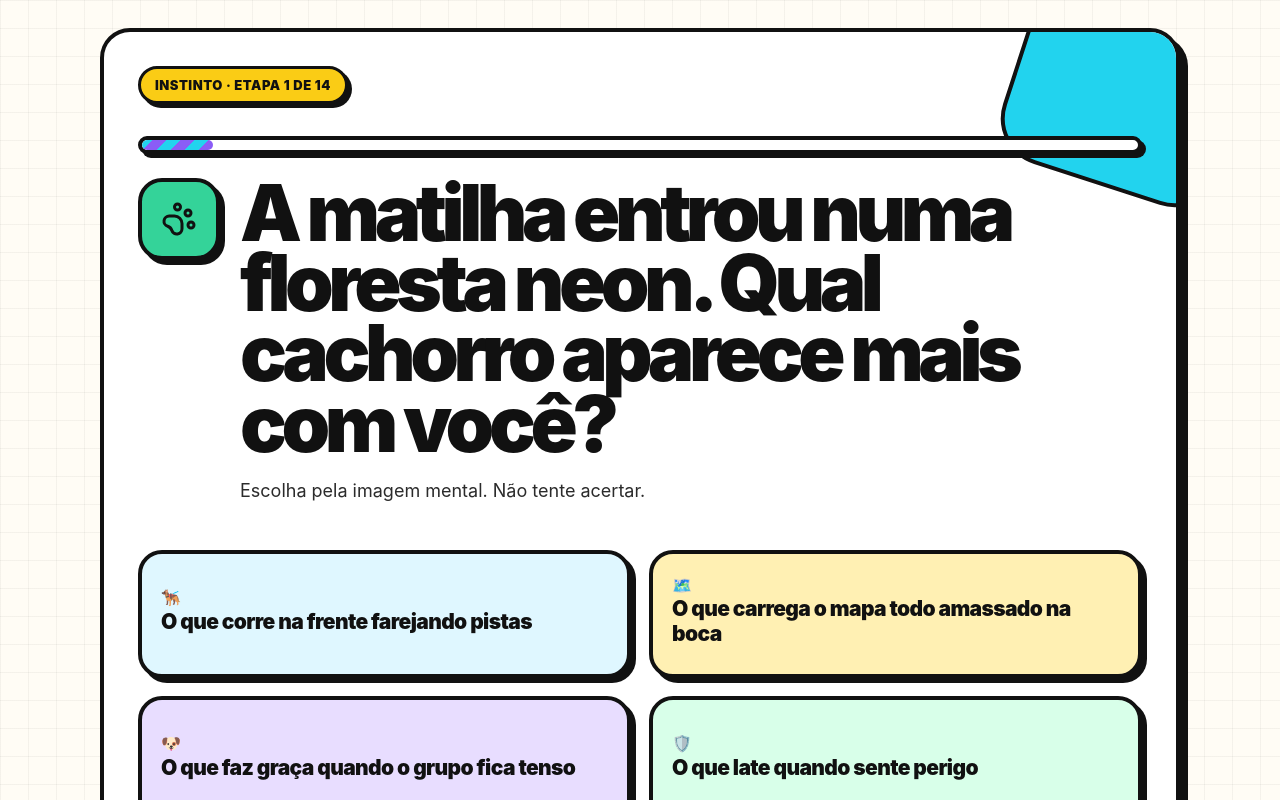
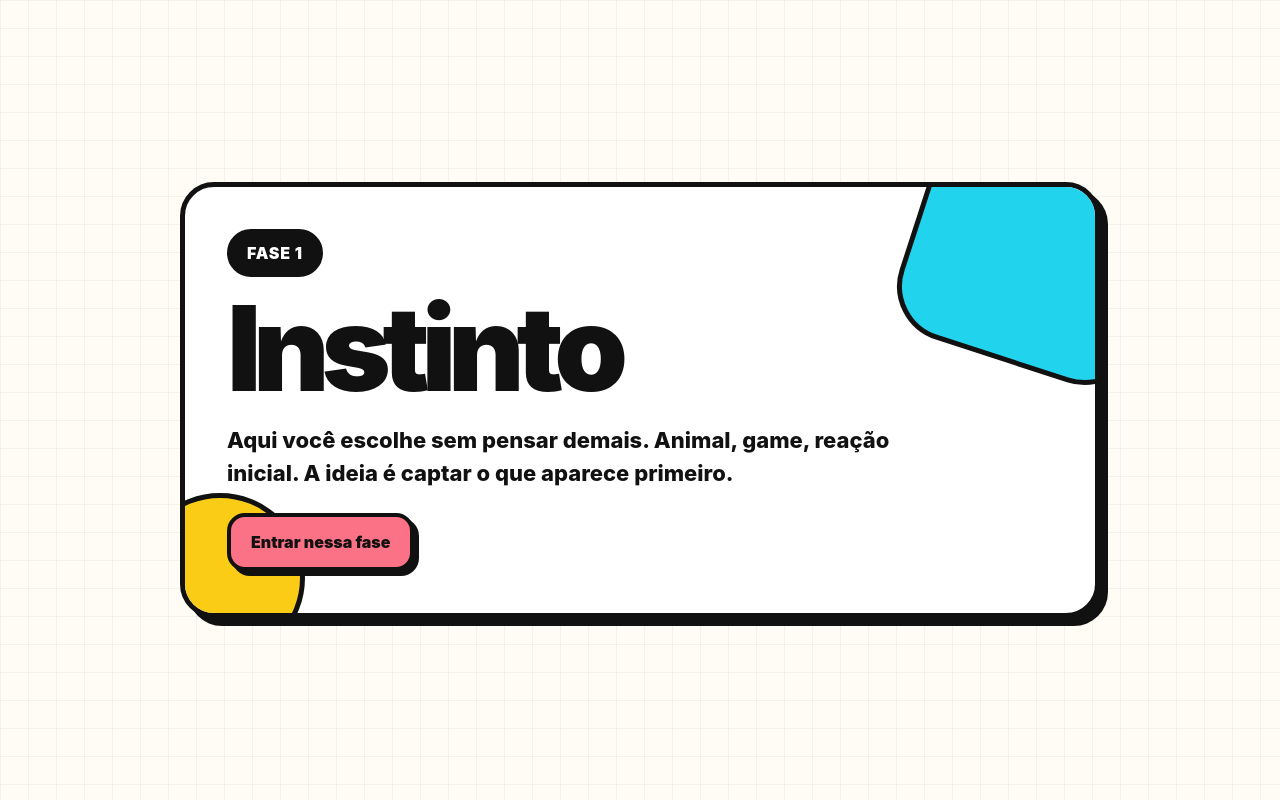
Before and after one commit to Magralha/orbita-mapa-superpoderes-mvp, a React (Vite) app: page / in a window 1280 px wide. Both pictures are taken after a click on the button "Entrar na jornada". Shown: the top 800 px of the page. Built offline with nearby package versions, Linux system fonts and the light colour scheme.

Commit message:
Add chapter flow for Orbita v0.6

```diff
--- /dev/null
+++ b/src/data/chapters.js
@@ -0,0 +1,50 @@
+export const chapters = [
+  {
+    id: 'instinto',
+    title: 'Fase 1',
+    name: 'Instinto',
+    text: 'Aqui você escolhe sem pensar demais. Animal, game, reação inicial. A ideia é captar o que aparece primeiro.',
+    startsAt: 0,
+    color: 'cyan',
+  },
+  {
+    id: 'inventario',
+    title: 'Fase 2',
+    name: 'Inventário',
+    text: 'Agora você monta sua mochila, descarta cartas e mostra quais recursos levaria para uma fase difícil.',
+    startsAt: 2,
+    color: 'yellow',
+  },
+  {
+    id: 'mundo-interno',
+    title: 'Fase 3',
+    name: 'Mundo interno',
+    text: 'Nesta fase, suas escolhas mostram como sua cabeça funciona quando imagina, organiza, cria ou cuida.',
+    startsAt: 5,
+    color: 'purple',
+  },
+  {
+    id: 'time-e-conflito',
+    title: 'Fase 4',
+    name: 'Time e conflito',
+    text: 'Aqui entram grupo, redes sociais, IA, apresentação, pressão e escolhas de convivência.',
+    startsAt: 7,
+    color: 'green',
+  },
+  {
+    id: 'missao-final',
+    title: 'Fase 5',
+    name: 'Missão final',
+    text: 'A última parte conecta seus superpoderes com impacto: o que você gostaria de transformar ao seu redor.',
+    startsAt: 12,
+    color: 'pink',
+  },
+];
+
+export function chapterForStep(step) {
+  return [...chapters].reverse().find((chapter) => step >= chapter.startsAt) || chapters[0];
+}
+
+export function isChapterStart(step) {
+  return chapters.some((chapter) => chapter.startsAt === step);
+}
--- a/src/main.jsx
+++ b/src/main.jsx
@@ -1,4 +1,5 @@
 import React, { useEffect, useMemo, useState } from 'react';
+import { chapterForStep, isChapterStart } from './data/chapters';
 import { createRoot } from 'react-dom/client';
 import { Sparkles, RotateCcw, Compass, AlertTriangle, Timer, Layers } from 'lucide-react';
 import { experiences as baseExperiences } from './data/experiences';
@@ -364,7 +365,20 @@ function EnergyMeter({ experience, onComplete }) {
     </>
   );
 }
-
+function ChapterScreen({ chapter, onContinue }) {
+  return (
+    <main className="page">
+      <section className={`chapterScreen chapter-${chapter.color}`}>
+        <div className="chapterNumber">{chapter.title}</div>
+        <h1>{chapter.name}</h1>
+        <p>{chapter.text}</p>
+        <button className="primary" onClick={onContinue}>
+          Entrar nessa fase
+        </button>
+      </section>
+    </main>
+  );
+}
 function ExperienceScreen({ experience, step, total, onComplete }) {
   const ExperienceIcon = experience.icon;
   const progress = ((step + 1) / total) * 100;
@@ -624,27 +638,46 @@ function App() {
   const [started, setStarted] = useState(false);
   const [step, setStep] = useState(0);
   const [entries, setEntries] = useState([]);
+  const [showChapter, setShowChapter] = useState(true);
 
   const finished = step >= experiences.length;
+  const currentChapter = chapterForStep(step);
 
   function complete(entry) {
+    const nextStep = step + 1;
     setEntries((prev) => [...prev, entry]);
-    setStep((prev) => prev + 1);
+    setStep(nextStep);
+    setShowChapter(isChapterStart(nextStep));
   }
 
   function reset() {
     setStarted(false);
     setStep(0);
     setEntries([]);
+    setShowChapter(true);
+  }
+
+  function startJourney() {
+    setStarted(true);
+    setShowChapter(true);
   }
 
   useEffect(() => {
     window.scrollTo(0, 0);
-  }, [step, started]);
+  }, [step, started, showChapter]);
 
-  if (!started) return <StartScreen onStart={() => setStarted(true)} />;
+  if (!started) return <StartScreen onStart={startJourney} />;
 
   if (finished) return <ResultDashboard entries={entries} onReset={reset} />;
+
+  if (showChapter) {
+    return (
+      <ChapterScreen
+        chapter={currentChapter}
+        onContinue={() => setShowChapter(false)}
+      />
+    );
+  }
 
   return (
     <ExperienceScreen
--- a/src/styles.css
+++ b/src/styles.css
@@ -714,3 +714,105 @@ p {
   cursor: not-allowed;
   transform: none;
 }
+
+/* v0.6 chapter screens */
+
+.chapterScreen {
+  width: min(920px, 100%);
+  border: 5px solid var(--ink);
+  border-radius: 34px;
+  background: var(--white);
+  box-shadow: var(--shadow);
+  padding: 42px;
+  position: relative;
+  overflow: hidden;
+}
+
+.chapterScreen::before {
+  content: "";
+  position: absolute;
+  width: 240px;
+  height: 240px;
+  right: -70px;
+  top: -70px;
+  border: 5px solid var(--ink);
+  border-radius: 56px;
+  transform: rotate(18deg);
+  background: var(--cyan);
+}
+
+.chapterScreen::after {
+  content: "";
+  position: absolute;
+  width: 160px;
+  height: 160px;
+  left: -50px;
+  bottom: -50px;
+  border: 5px solid var(--ink);
+  border-radius: 999px;
+  background: var(--yellow);
+}
+
+.chapterScreen > * {
+  position: relative;
+  z-index: 1;
+}
+
+.chapterNumber {
+  display: inline-flex;
+  border: 4px solid var(--ink);
+  background: var(--ink);
+  color: var(--white);
+  border-radius: 999px;
+  padding: 10px 16px;
+  font-weight: 950;
+  text-transform: uppercase;
+  letter-spacing: .05em;
+  margin-bottom: 18px;
+}
+
+.chapterScreen h1 {
+  font-size: clamp(58px, 10vw, 118px);
+}
+
+.chapterScreen p {
+  color: var(--ink);
+  font-size: 22px;
+  font-weight: 800;
+  max-width: 720px;
+}
+
+.chapter-cyan::before {
+  background: var(--cyan);
+}
+
+.chapter-yellow::before {
+  background: var(--yellow);
+}
+
+.chapter-purple::before {
+  background: #e8ddff;
+}
+
+.chapter-green::before {
+  background: #d8ffe9;
+}
+
+.chapter-pink::before {
+  background: var(--pink);
+}
+
+@media (max-width: 760px) {
+  .chapterScreen {
+    padding: 28px;
+    border-radius: 26px;
+  }
+
+  .chapterScreen h1 {
+    font-size: 58px;
+  }
+
+  .chapterScreen p {
+    font-size: 18px;
+  }
+}
```
